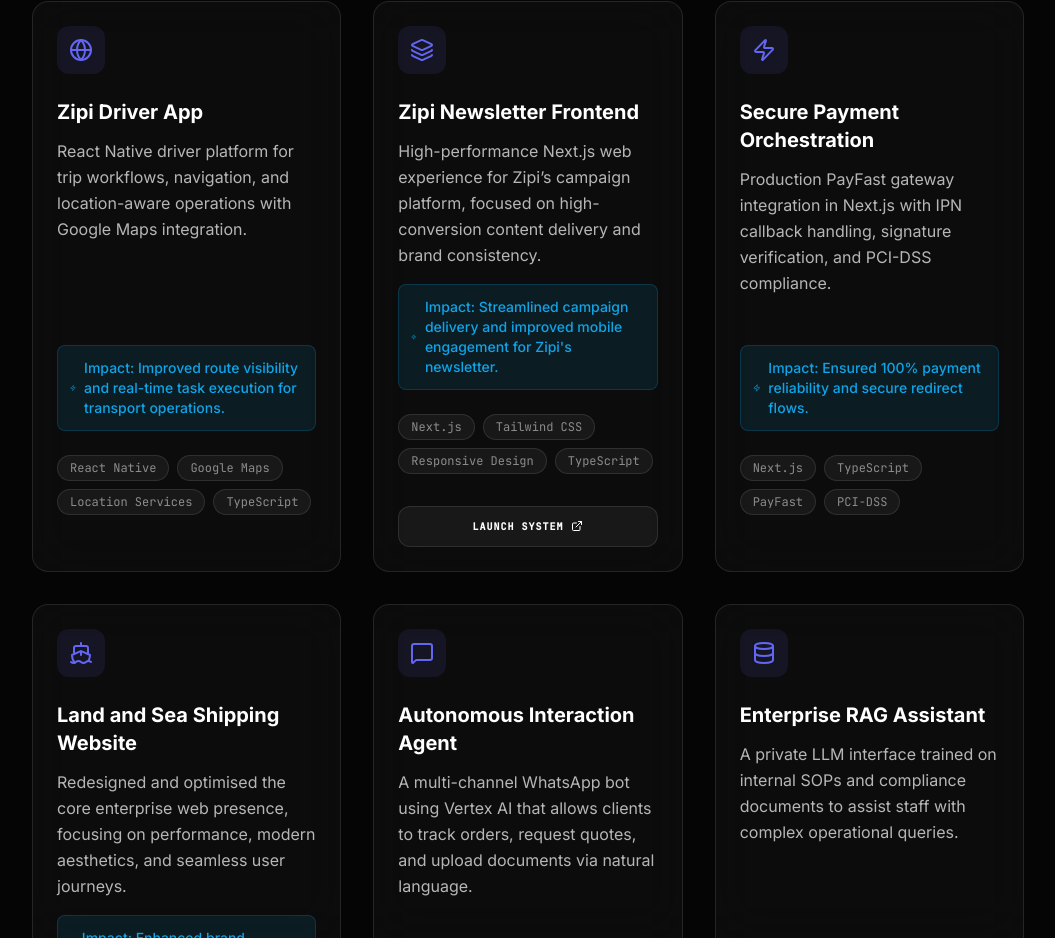
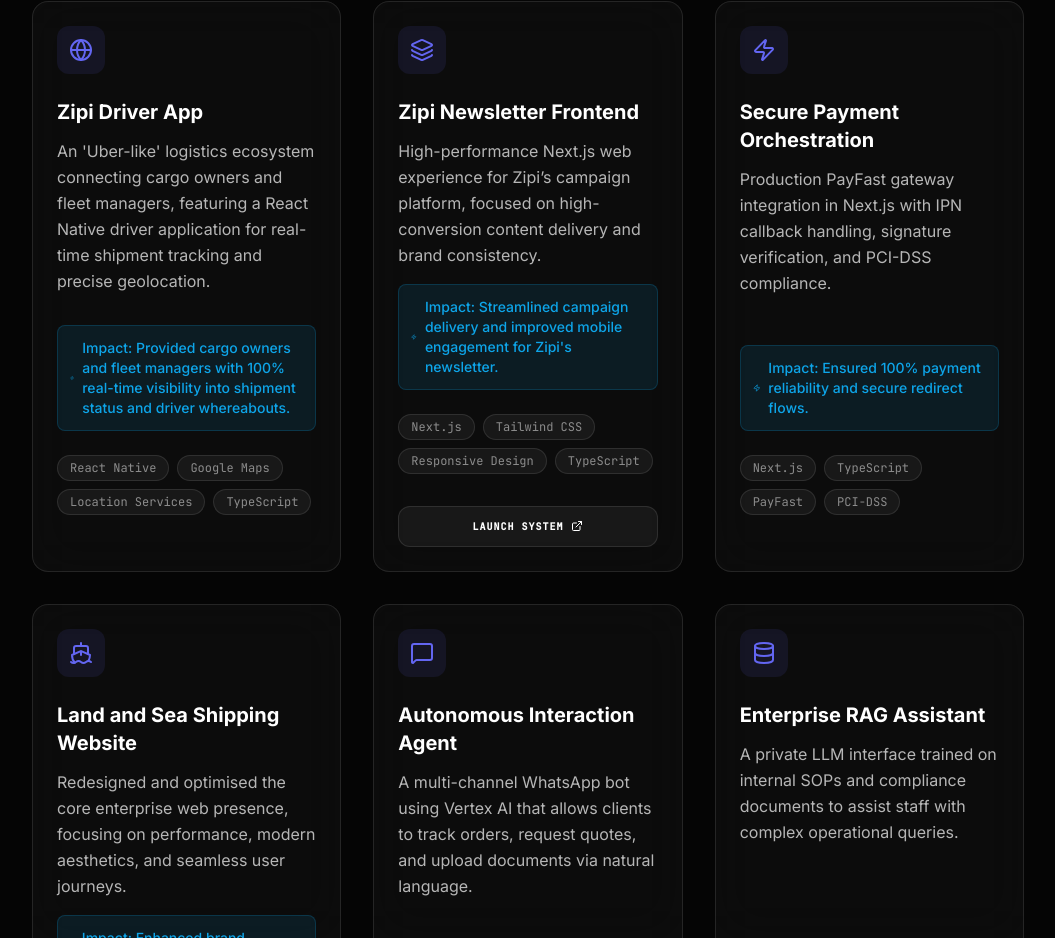
Before and after one commit to PhilaNgcamu/personal-portfolio, a React (Vite) app: page / in a window 1280 px wide. Shown: the part 2620-3558 px from the top of the page, without its empty margins (160-1215 px from the left). Built offline with nearby package versions, Linux system fonts and the light colour scheme.

Commit message:
feat: Update Zipi Driver App description and impact
Refined the project description and impact statements for the Zipi Driver App to better reflect its role in a logistics ecosystem and highlight the real-time visibility provided to users.

```diff
--- a/src/App.tsx
+++ b/src/App.tsx
@@ -411,8 +411,8 @@
           <div className="grid md:grid-cols-2 lg:grid-cols-3 gap-8">
             <ProjectCard
               title="Zipi Driver App"
-              description="React Native driver platform for trip workflows, navigation, and location-aware operations with Google Maps integration."
-              impact="Improved route visibility and real-time task execution for transport operations."
+              description="An 'Uber-like' logistics ecosystem connecting cargo owners and fleet managers, featuring a React Native driver application for real-time shipment tracking and precise geolocation."
+              impact="Provided cargo owners and fleet managers with 100% real-time visibility into shipment status and driver whereabouts."
               stack={["React Native", "Google Maps", "Location Services", "TypeScript"]}
               icon={Globe}
             />
```
